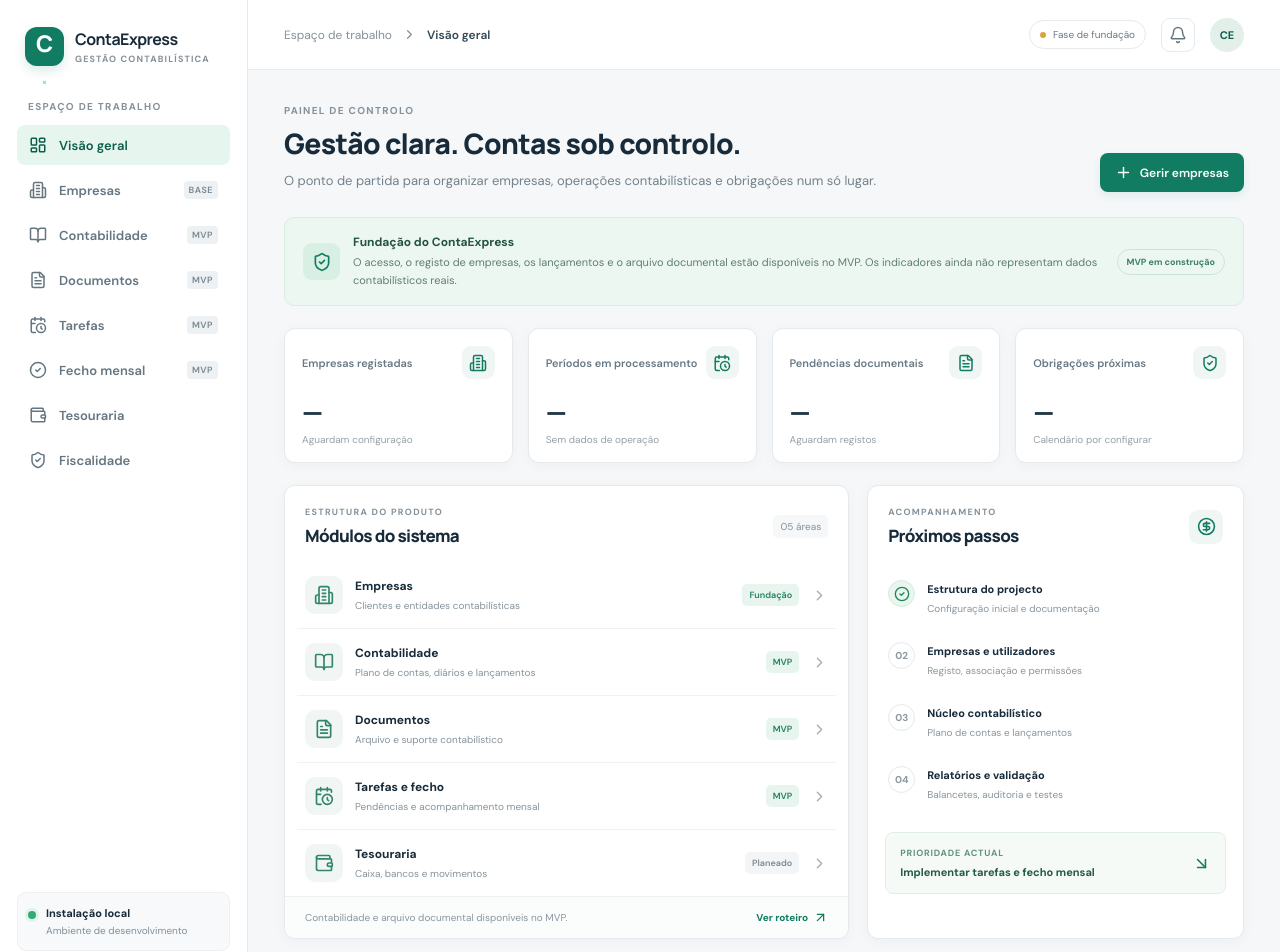
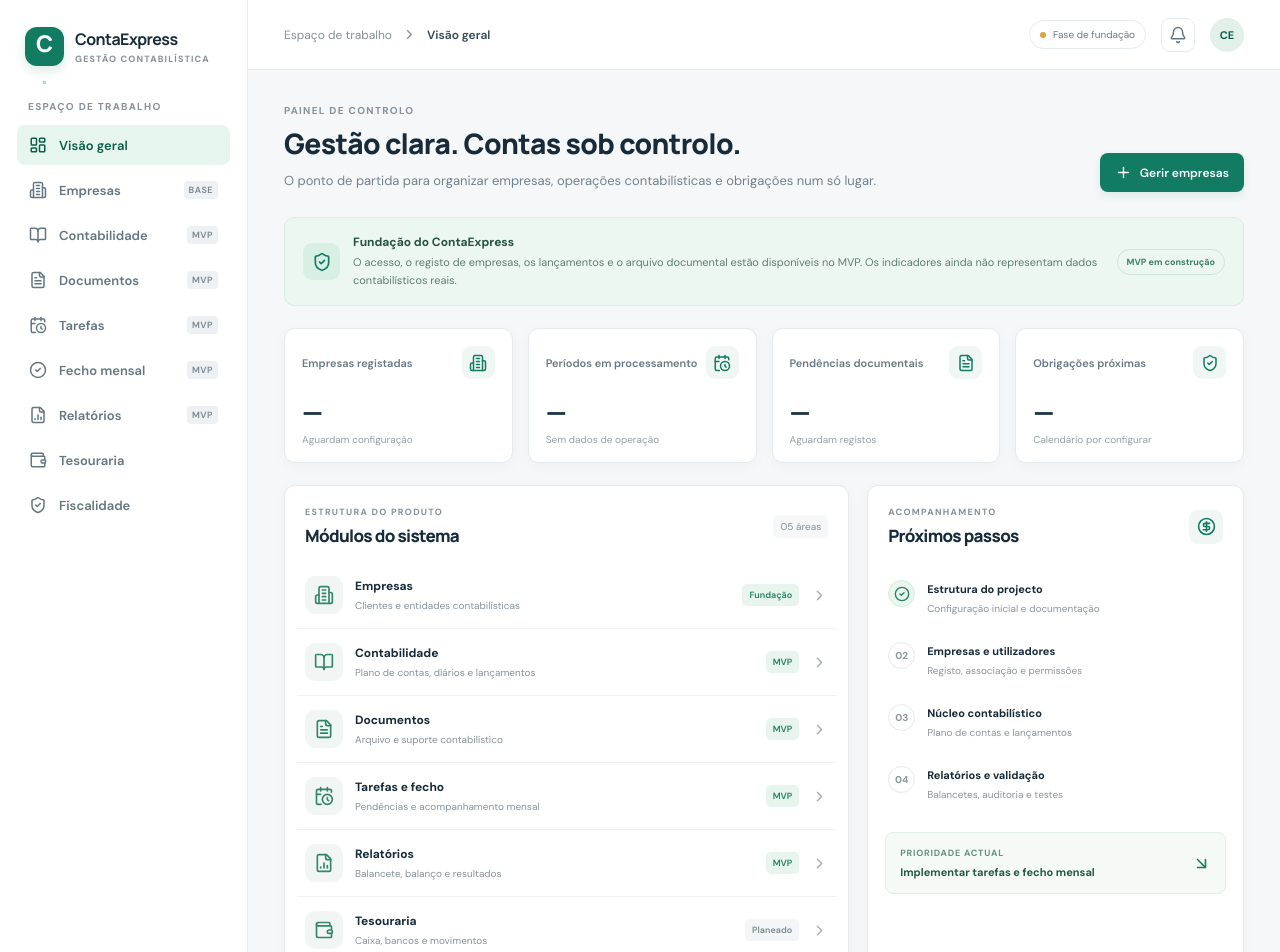
Before and after one commit to acjl-mz/contaexpress, a Next.js app: page / in a window 1280 px wide. Shown: the top 952 px of the page. Built offline with nearby package versions, Linux system fonts and the light colour scheme.

Commit message:
feat: add financial reports to workspace navigation

```diff
--- a/app/page.tsx
+++ b/app/page.tsx
@@ -10,6 +10,7 @@
   ChevronRight,
   CircleDollarSign,
   FileText,
+  FileBarChart2,
   LayoutDashboard,
   Plus,
   ShieldCheck,
@@ -28,6 +29,7 @@
   { name: "Contabilidade", detail: "Plano de contas, diários e lançamentos", icon: BookOpen, state: "MVP" },
   { name: "Documentos", detail: "Arquivo e suporte contabilístico", icon: FileText, state: "MVP" },
   { name: "Tarefas e fecho", detail: "Pendências e acompanhamento mensal", icon: CalendarClock, state: "MVP" },
+  { name: "Relatórios", detail: "Balancete, balanço e resultados", icon: FileBarChart2, state: "MVP" },
   { name: "Tesouraria", detail: "Caixa, bancos e movimentos", icon: Wallet, state: "Planeado" },
 ];
 
@@ -47,6 +49,7 @@
           <Link className="nav-item" href="/documentos"><FileText size={18} /> Documentos <span className="nav-soon">MVP</span></Link>
           <Link className="nav-item" href="/tarefas"><CalendarClock size={18} /> Tarefas <span className="nav-soon">MVP</span></Link>
           <Link className="nav-item" href="/fecho-mensal"><CheckCircle2 size={18} /> Fecho mensal <span className="nav-soon">MVP</span></Link>
+          <Link className="nav-item" href="/relatorios"><FileBarChart2 size={18} /> Relatórios <span className="nav-soon">MVP</span></Link>
           <a className="nav-item" href="#tesouraria"><Wallet size={18} /> Tesouraria</a>
           <a className="nav-item" href="#fiscalidade"><ShieldCheck size={18} /> Fiscalidade</a>
         </nav>
@@ -87,7 +90,7 @@
               <div className="module-list" id="empresas">
                 {modules.map((module) => {
                   const Icon = module.icon;
-                  return <a className="module-row" key={module.name} href={module.name === "Contabilidade" ? "/contabilidade" : module.name === "Documentos" ? "/documentos" : module.name === "Tarefas e fecho" ? "/tarefas" : "#"} style={module.name === "Contabilidade" || module.name === "Documentos" || module.name === "Tarefas e fecho" ? { cursor: "pointer" } : undefined}><span className="module-icon"><Icon size={20} /></span><div className="module-info"><strong>{module.name}</strong><span>{module.detail}</span></div><span className={module.state === "Fundação" || module.state === "MVP" ? "state-badge in-progress" : "state-badge"}>{module.state}</span><ChevronRight className="module-chevron" size={17} /></a>;
+                  return <a className="module-row" key={module.name} href={module.name === "Contabilidade" ? "/contabilidade" : module.name === "Documentos" ? "/documentos" : module.name === "Relatórios" ? "/relatorios" : module.name === "Tarefas e fecho" ? "/tarefas" : "#"} style={module.name === "Contabilidade" || module.name === "Documentos" || module.name === "Tarefas e fecho" ? { cursor: "pointer" } : undefined}><span className="module-icon"><Icon size={20} /></span><div className="module-info"><strong>{module.name}</strong><span>{module.detail}</span></div><span className={module.state === "Fundação" || module.state === "MVP" ? "state-badge in-progress" : "state-badge"}>{module.state}</span><ChevronRight className="module-chevron" size={17} /></a>;
                 })}
               </div>
               <div className="panel-footer"><span>Contabilidade e arquivo documental disponíveis no MVP.</span><span className="footer-link">Ver roteiro <ArrowUpRight size={15} /></span></div>
```
